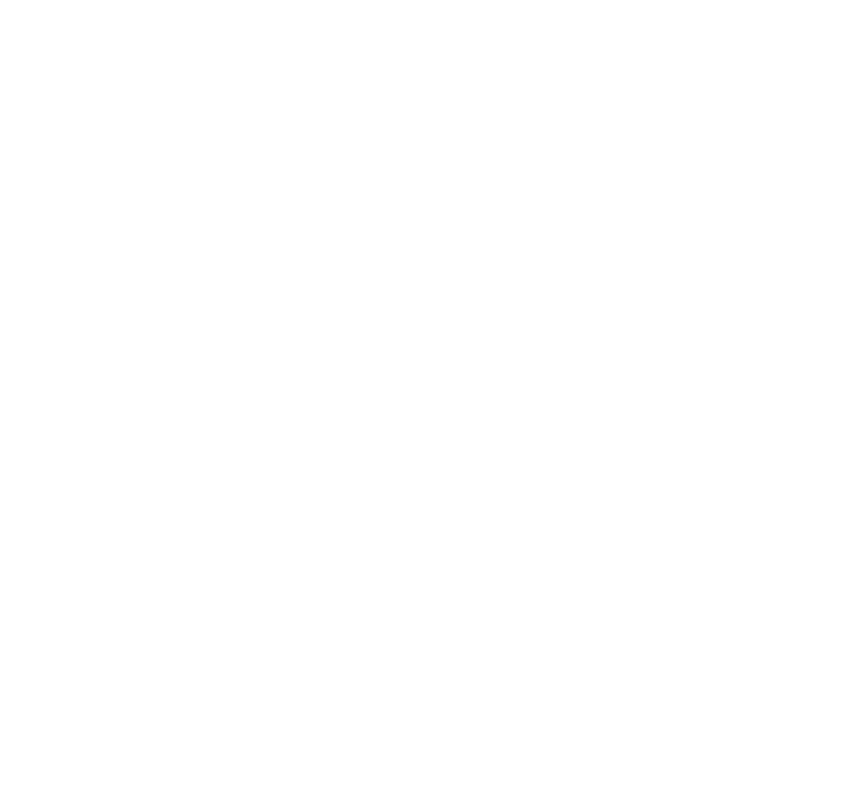
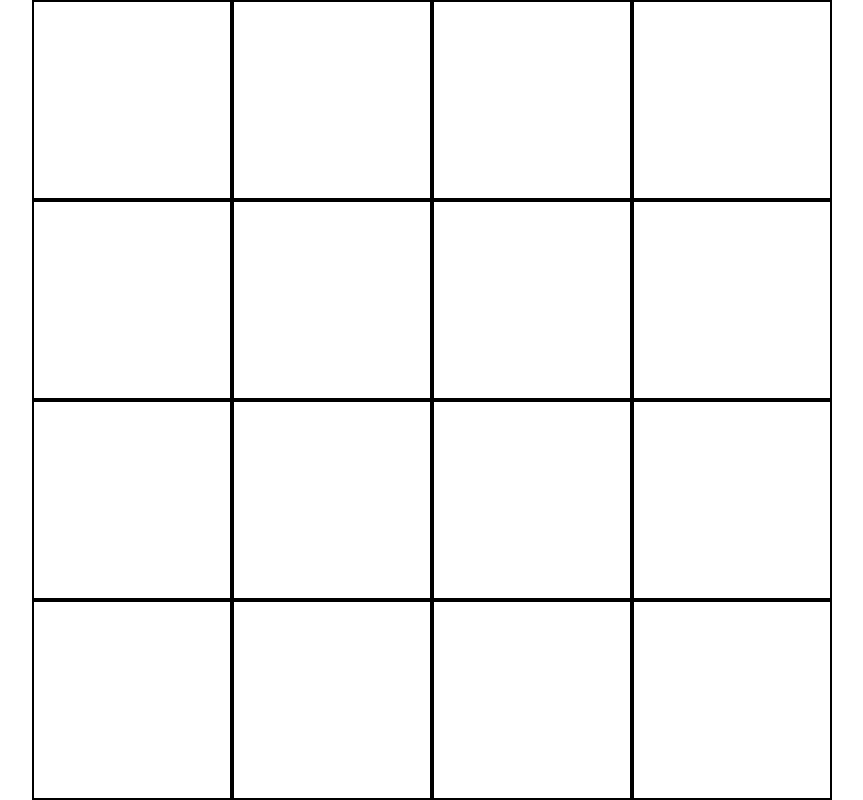
Before and after one commit to age2001/etchasketch-odin, a plain HTML site: page index.html in a window 1280 px wide. Shown: the whole page, without its empty margins (208-1071 px from the left). Drawn offline with Linux system fonts and the light colour scheme.

Commit message:
Add js for creating grid rows and cells, and js eventlistener for cell mouseover color change

```diff
--- a/index.html
+++ b/index.html
@@ -1,4 +1,5 @@
 <!DOCTYPE html>
+<html lang="en">
     <head>
         <meta charset="UTF-8">
         <meta name="viewport" content="width=device-width, initial-scale=1.0">
@@ -7,5 +8,6 @@
         <title>Etch-a-sketch!</title>
     </head>
     <body>
-
+        <div class="grid"></div>
     </body>
+</html>
--- a/main.js
+++ b/main.js
@@ -0,0 +1,16 @@
+const grid = document.querySelector(".grid");
+
+for (let i = 0; i < 4; i++) {
+    const row = document.createElement("div");
+    row.className = "gridRow";
+    grid.appendChild(row);
+}
+
+for (row of document.getElementsByClassName("gridRow")) {
+    for (let i = 0; i < 4; i++) {
+        const cell = document.createElement("div");
+        cell.className = "gridCell";
+        cell.addEventListener("mouseover", () => {cell.style["backgroundColor"] = "gray";})
+        row.appendChild(cell);
+    }
+}
--- a/style.css
+++ b/style.css
@@ -0,0 +1,31 @@
+html, body {
+    margin: 0;
+    height: 100%;
+    display: flex;
+    justify-content: center;
+}
+
+.grid {
+    display: flex;
+    flex-direction: column;
+    justify-content: space-around;
+    margin: 0;
+    padding: 0;
+    aspect-ratio: 1 / 1;
+    height: auto;
+}
+
+.gridRow {
+    display: flex;
+    justify-content: space-around;
+    width: 100%;
+    height: 100%;
+}
+
+.gridCell {
+    width: 100%;
+    height: auto;
+    border-style: solid;
+    border-width: 2px;
+    border-color: black;
+}
```
Lines whose indentation alone changed are shown as unchanged.
